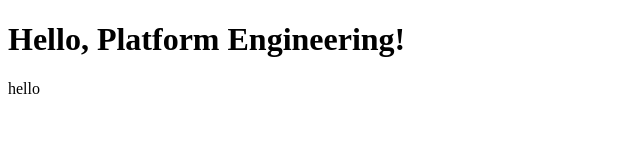
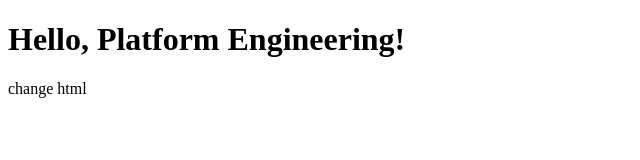
Before and after one commit to Ukj0ng/GitHub-Actions-Test, a plain HTML site: page index.html in a window 1280 px wide. Shown: the full height of the page, 0-640 px from the left. Drawn offline with Linux system fonts and the light colour scheme.

Commit message:
fix: change html

```diff
--- a/index.html
+++ b/index.html
@@ -2,6 +2,6 @@
 <html>
 <body>
 <h1>Hello, Platform Engineering!</h1>
-<p>hello</p>
+<p>change html</p>
 </body>
 </html>
```
